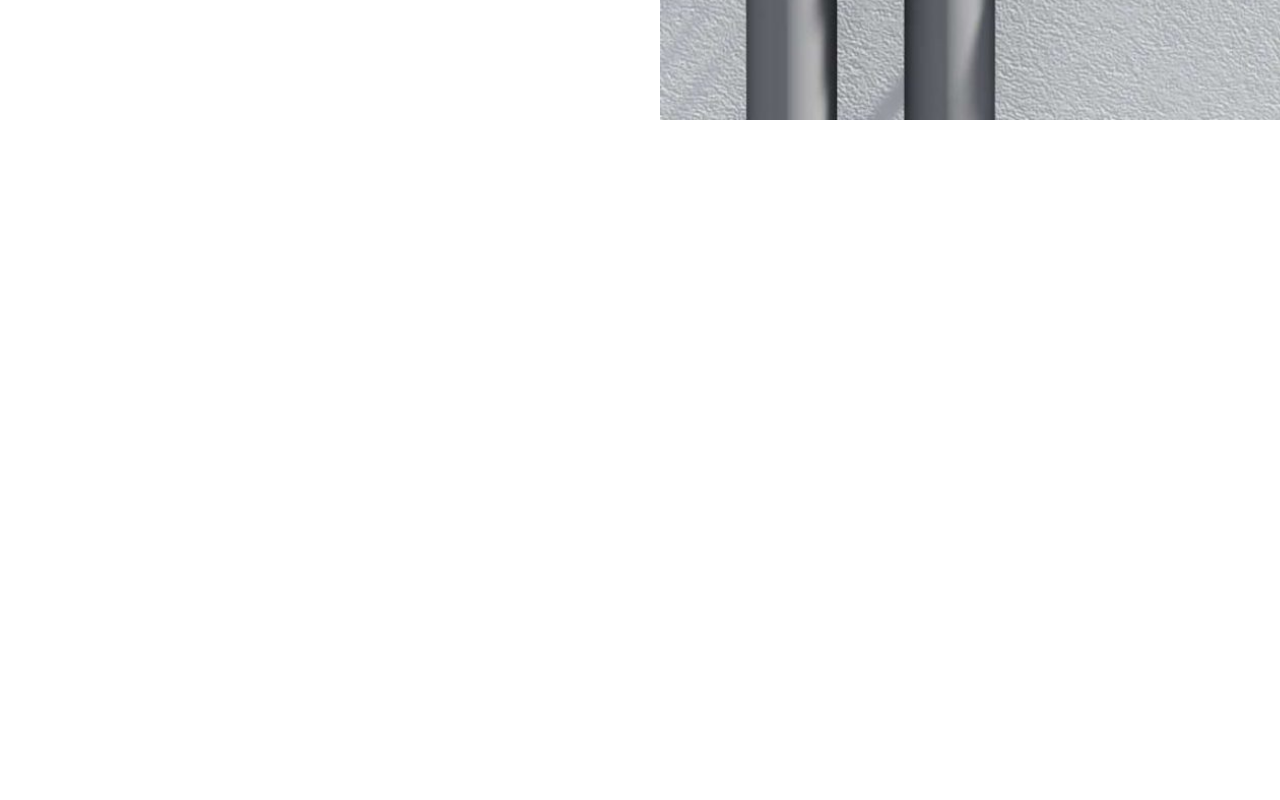
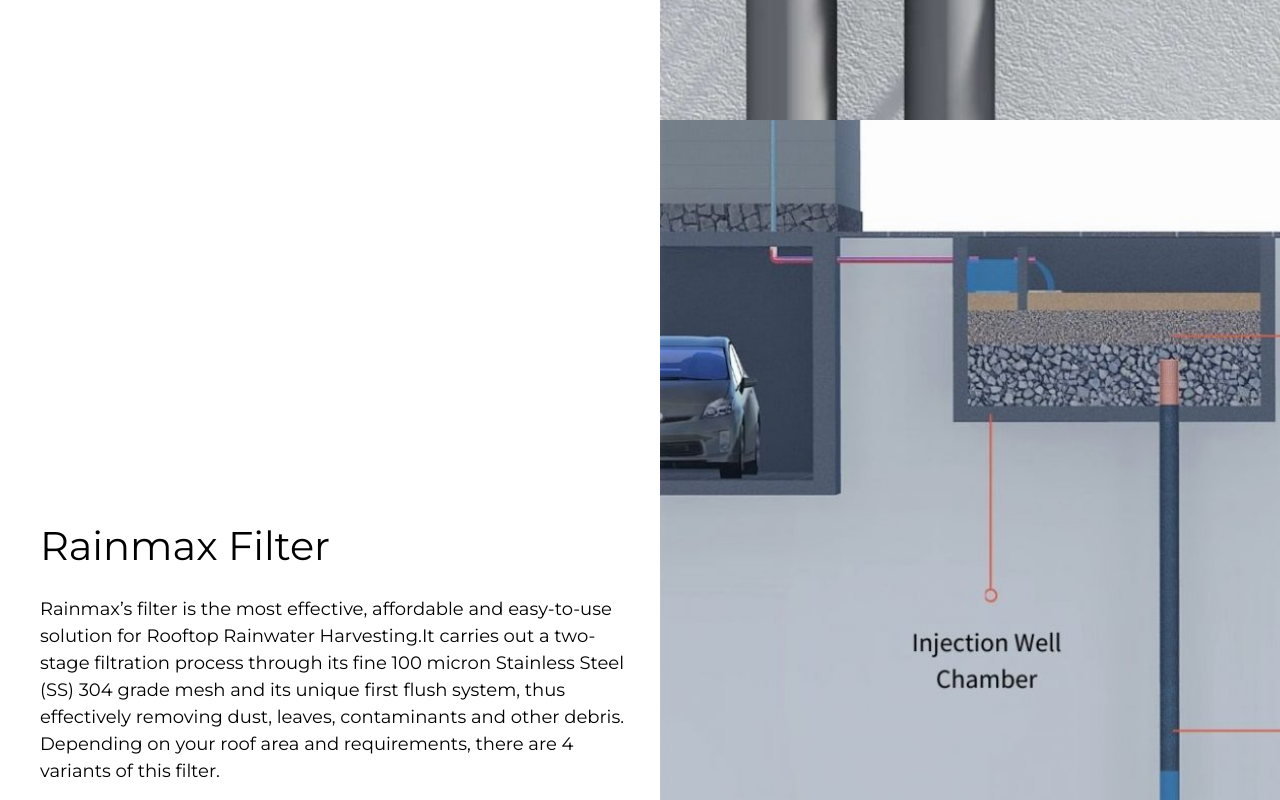
Before and after one commit to prashantbharati/rhall, a React (Create React App) app: page / in a window 1280 px wide. Shown: the part 2760-3560 px from the top of the page. Before the commit the page ends 2880 px from the top, so only its background shows below. Built offline with nearby package versions, Linux system fonts and the light colour scheme.

Commit message:
div 3 img done

```diff
--- a/src/App.js
+++ b/src/App.js
@@ -2,6 +2,7 @@ import React from "react";
 import { Typography, Button, Grid } from "@material-ui/core";
 import Nav from "./Nav";
 import frontfilter1 from "./images/frontfilter1.jpg";
+import frontfilter2 from "./images/frontfilter2.jpg";
 import frontfirst from "./images/frontfirst.jpg";
 import Cacomponent from "./carousel";
 const App = () => {
@@ -208,6 +209,59 @@ const App = () => {
           ></Grid>
         </Grid>
       </div>
+
+      <div style={{ marginLeft: "40px" }}>
+        <Grid container>
+          {/* <Grid item sm={0} md={1}></Grid> */}
+          <Grid item sm={12} md={6}>
+            <div
+              style={{
+                height: "130vh",
+                display: "flex",
+                flexDirection: "column",
+                justifyContent: "center",
+                marginRight: "20px",
+                // alignItems: "center",
+              }}
+            >
+              <Typography
+                style={{
+                  fontSize: "40px",
+                  fontWeight: "200",
+                  lineHeight: "2.5",
+                }}
+              >
+                Rainmax Filter
+              </Typography>
+
+              <Typography
+                style={{
+                  fontSize: "18px",
+                  fontWeight: "200",
+                }}
+              >
+                Rainmax’s filter is the most effective, affordable and
+                easy-to-use solution for Rooftop Rainwater Harvesting.It carries
+                out a two-stage filtration process through its fine 100 micron
+                Stainless Steel (SS) 304 grade mesh and its unique first flush
+                system, thus effectively removing dust, leaves, contaminants and
+                other debris. Depending on your roof area and requirements,
+                there are 4 variants of this filter.
+              </Typography>
+            </div>
+          </Grid>
+
+          <Grid
+            style={{
+              backgroundImage: `url('${frontfilter2}')`,
+              backgroundSize: "cover",
+            }}
+            item
+            sm={12}
+            md={6}
+          ></Grid>
+        </Grid>
+      </div>
     </>
   );
 };
```
Also changed, not shown: src/images/frontfilter2.jpg (added).
